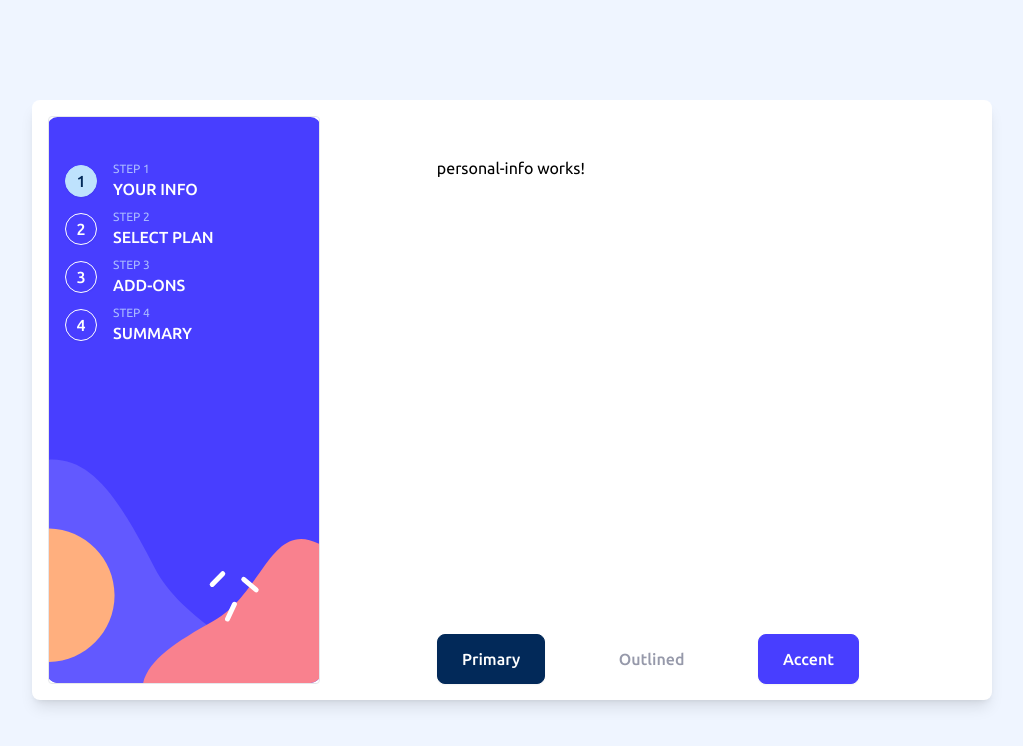
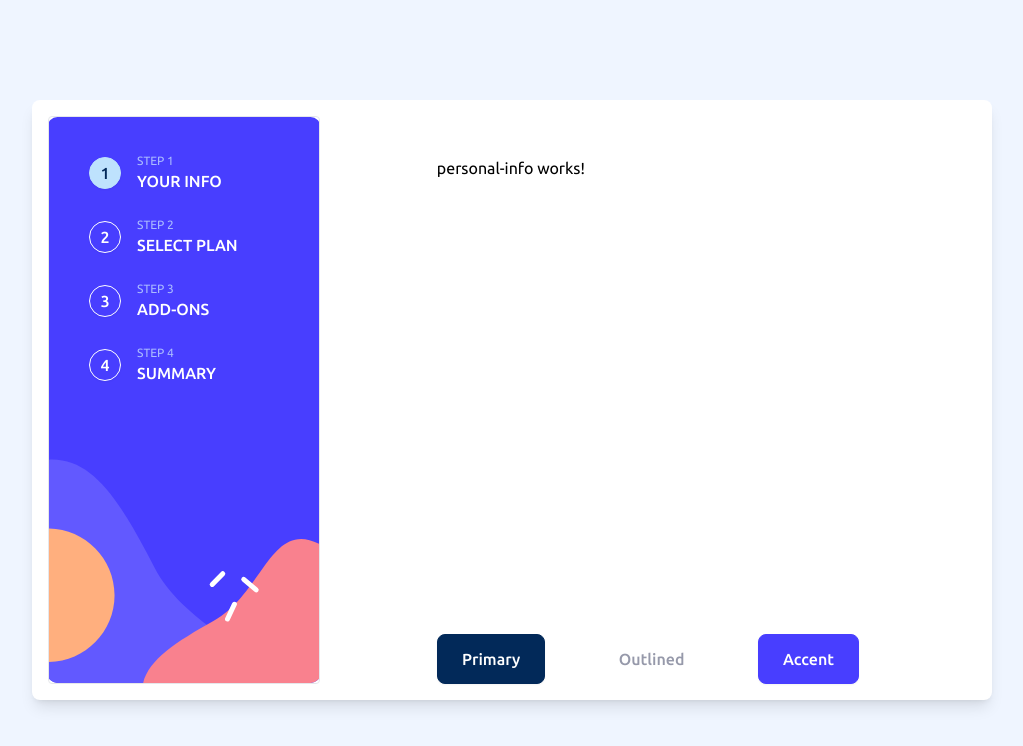
Before and after one commit to dimolf345/angular-multi-step-form, an Angular app: page /personal-info in a window 1280 px wide. Shown: the top 746 px of the page, without its empty margins (128-1151 px from the left). Built offline with nearby package versions, Linux system fonts and the light colour scheme.

Commit message:
style: add horizontal and vertical style to nav links in header component

```diff
--- a/src/app/layout/header/header.component.scss
+++ b/src/app/layout/header/header.component.scss
@@ -5,3 +5,11 @@
 .nav {
   @apply bg-center bg-cover bg-no-repeat h-full;
 }
+
+.horizontal-list {
+  @apply flex justify-between max-w-max mx-auto py-8;
+}
+
+.vertical-list {
+  @apply flex-col justify-normal h-full py-10 px-6 mx-0;
+}
--- a/src/app/layout/header/header.component.ts
+++ b/src/app/layout/header/header.component.ts
@@ -12,7 +12,7 @@
   imports: [NgClass, LinkItemComponent, RouterLink, RouterLinkActive],
   template: `
     <nav class="nav" [style.background-image]="bgImage()">
-      <ul class="h-full py-8">
+      <ul class="horizontal-list" [class.vertical-list]="!isMobile()">
         @for (link of links(); track link.route; ) {
         <app-link-item
           [link]="link"
--- a/src/app/shared/link-item/link-item.component.scss
+++ b/src/app/shared/link-item/link-item.component.scss
@@ -1,5 +1,5 @@
 .step-link {
-  @apply flex gap-4 items-center max-h-8 my-4 px-4 cursor-pointer;
+  @apply flex gap-4 items-center max-h-8 mb-8 px-4 cursor-pointer;
 }
 
 .link-text {
```
